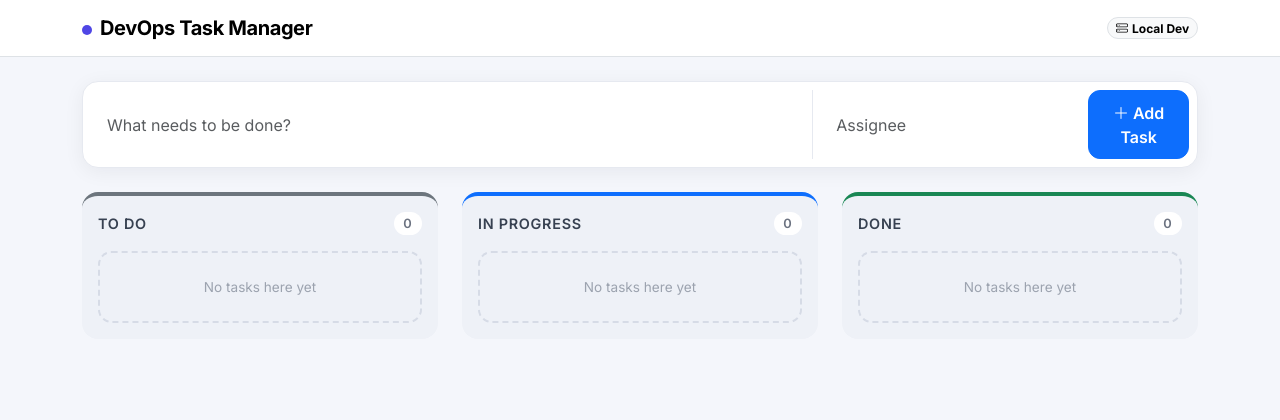
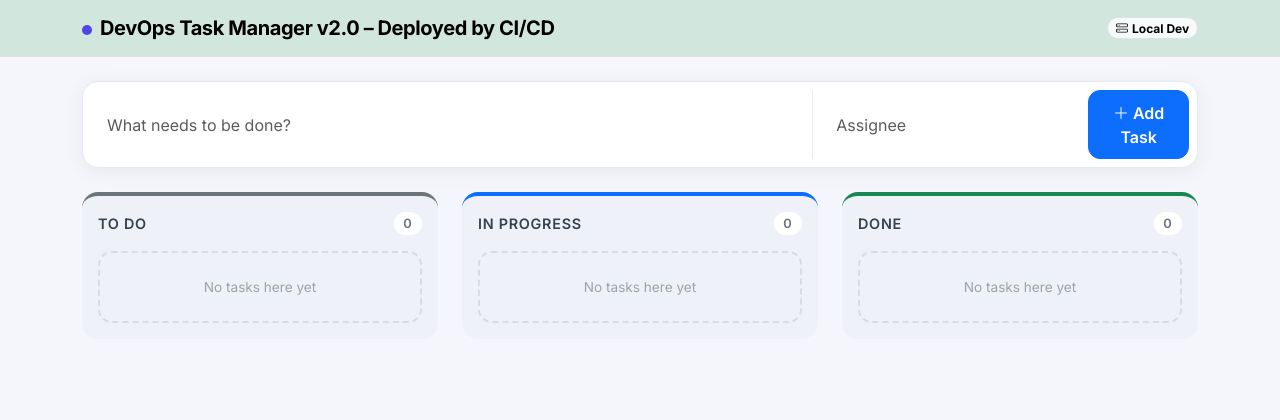
Before and after one commit to SWE40006-CL05-Fri14-30-G01/SWE40006-Group-Project, a Flask app: page / in a window 1280 px wide. Shown: the top 420 px of the page. Run offline with Flask 3, Linux system fonts and the light colour scheme.

Commit message:
feat: v2.0 header for pipeline demo

```diff
--- a/templates/index.html
+++ b/templates/index.html
@@ -103,9 +103,9 @@
 </head>
 <body>
 
-  <nav class="navbar bg-white border-bottom">
+  <nav class="navbar bg-success-subtle border-bottom">
     <div class="container">
-      <span class="navbar-brand"><span class="brand-dot"></span>DevOps Task Manager</span>
+      <span class="navbar-brand"><span class="brand-dot"></span>DevOps Task Manager v2.0 – Deployed by CI/CD</span>
       <span class="badge rounded-pill text-bg-light border"><i class="bi bi-hdd-stack me-1"></i>{{ build_id }}</span>
     </div>
   </nav>
```
